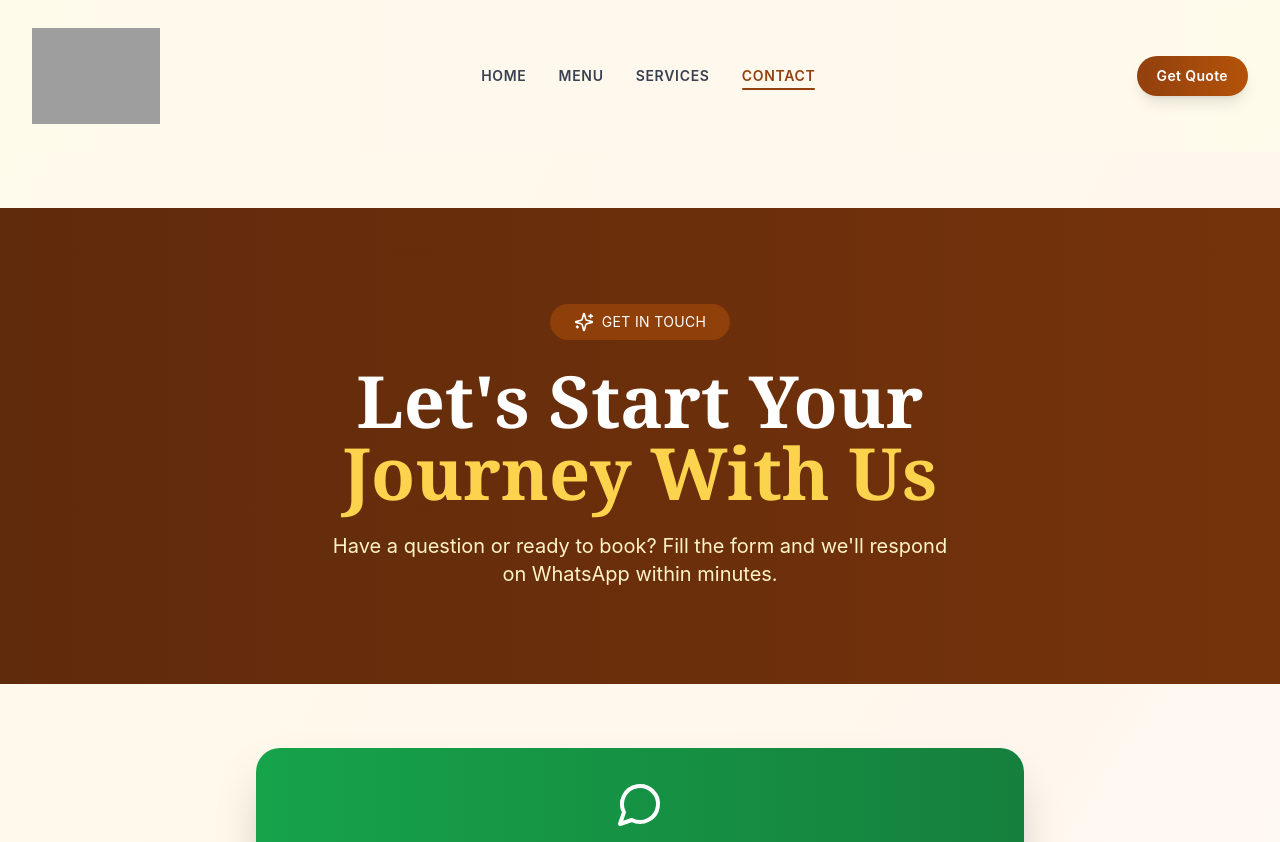
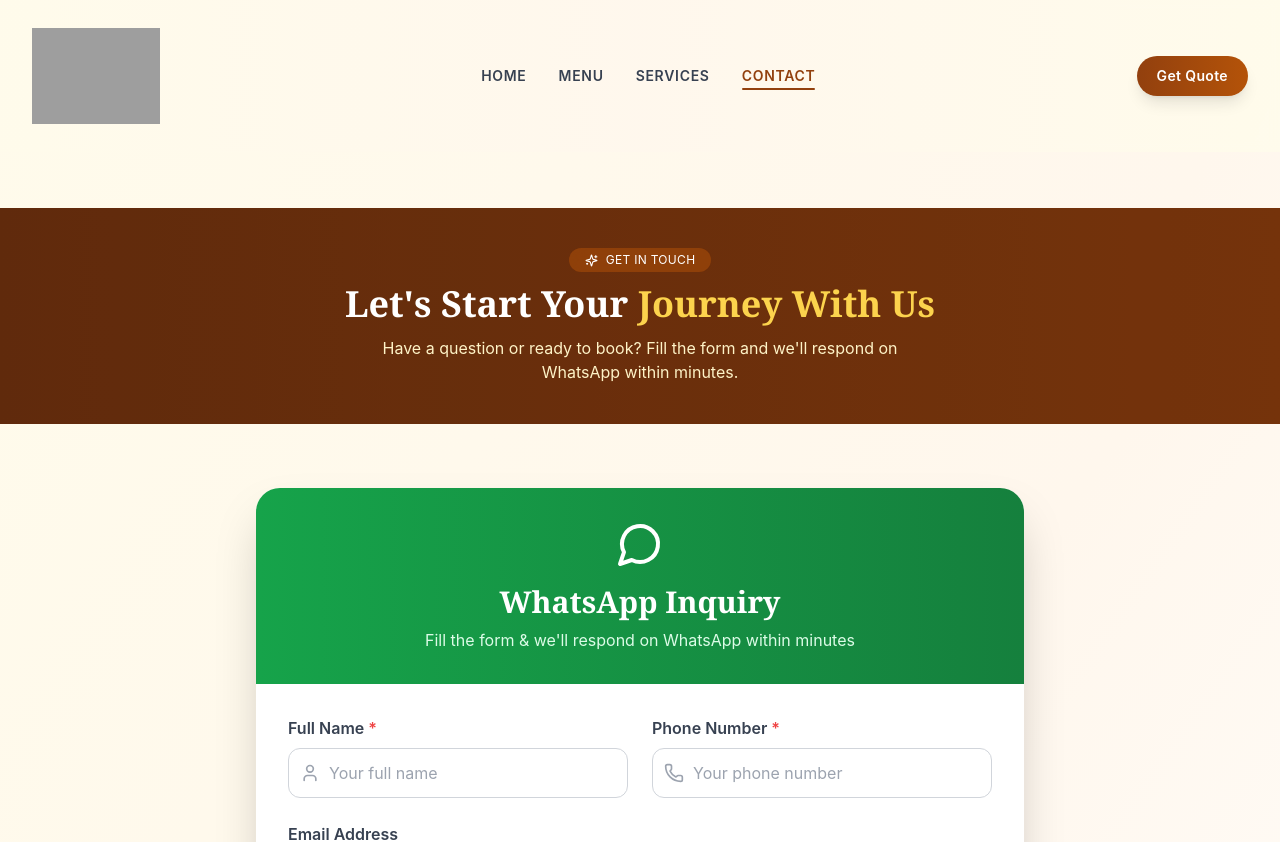
Before and after one commit to saimprojects/desirecafeproject, a React (Vite) app: page /contact in a window 1280 px wide. Shown: the top 842 px of the page. Built offline with nearby package versions, Linux system fonts and the light colour scheme; grey boxes are pictures that could not be loaded.

Commit message:
contcat update

```diff
--- a/src/pages/Contact.jsx
+++ b/src/pages/Contact.jsx
@@ -109,19 +109,19 @@ function Contact() {
   return (
     <div className="min-h-screen bg-gradient-to-br from-amber-50 via-orange-50 to-white">
 
-      {/* Hero Section */}
-      <section id="hero" className="relative bg-gradient-to-r from-amber-900 to-amber-800 text-white py-16 sm:py-24 overflow-hidden">
+      {/* Hero Section - Slim/Compact */}
+      <section id="hero" className="relative bg-gradient-to-r from-amber-900 to-amber-800 text-white py-8 sm:py-10 overflow-hidden">
         <div className="absolute inset-0 bg-black/20"></div>
         <div className="max-w-7xl mx-auto px-4 sm:px-6 lg:px-8 text-center relative z-10">
-          <div className={`inline-flex items-center gap-2 bg-amber-700/50 backdrop-blur px-4 sm:px-6 py-1.5 sm:py-2 rounded-full mb-4 sm:mb-6 transition-all duration-700 ${visibleSections.pageLoaded ? 'scale-100 opacity-100' : 'scale-90 opacity-0'}`}>
-            <Sparkles size={16} className="sm:w-5 sm:h-5" />
-            <span className="text-xs sm:text-sm tracking-wide">GET IN TOUCH</span>
+          <div className={`inline-flex items-center gap-2 bg-amber-700/50 backdrop-blur px-3 sm:px-4 py-1 rounded-full mb-2 sm:mb-3 transition-all duration-700 ${visibleSections.pageLoaded ? 'scale-100 opacity-100' : 'scale-90 opacity-0'}`}>
+            <Sparkles size={13} />
+            <span className="text-xs tracking-wide">GET IN TOUCH</span>
           </div>
-          <h1 className={`font-serif text-4xl sm:text-5xl md:text-6xl lg:text-7xl font-bold mb-4 sm:mb-6 transition-all duration-700 delay-100 ${visibleSections.pageLoaded ? 'translate-y-0 opacity-100' : 'translate-y-10 opacity-0'}`}>
-            Let's Start Your
-            <span className="block text-amber-300">Journey With Us</span>
+          <h1 className={`font-serif text-2xl sm:text-3xl md:text-4xl font-bold mb-2 sm:mb-3 transition-all duration-700 delay-100 ${visibleSections.pageLoaded ? 'translate-y-0 opacity-100' : 'translate-y-10 opacity-0'}`}>
+            Let's Start Your{" "}
+            <span className="text-amber-300">Journey With Us</span>
           </h1>
-          <p className={`text-amber-100 text-base sm:text-lg md:text-xl max-w-2xl mx-auto px-4 transition-all duration-700 delay-200 ${visibleSections.pageLoaded ? 'translate-y-0 opacity-100' : 'translate-y-10 opacity-0'}`}>
+          <p className={`text-amber-100 text-sm sm:text-base max-w-xl mx-auto px-4 transition-all duration-700 delay-200 ${visibleSections.pageLoaded ? 'translate-y-0 opacity-100' : 'translate-y-10 opacity-0'}`}>
             Have a question or ready to book? Fill the form and we'll respond on WhatsApp within minutes.
           </p>
         </div>
```
